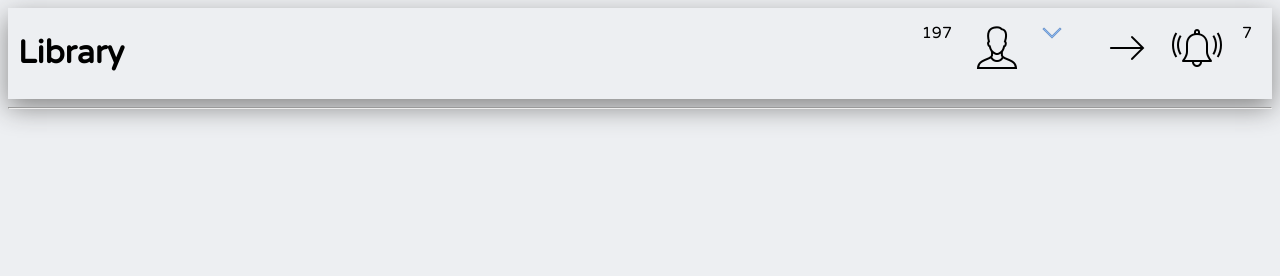
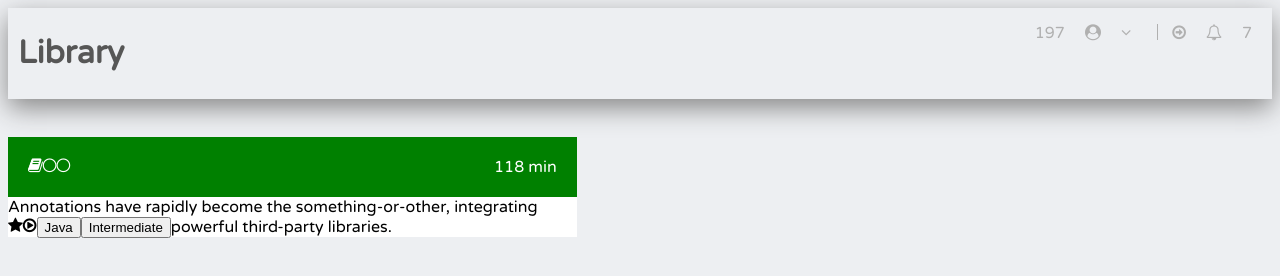
Before and after one commit to lenjha/treehouse, a plain HTML site: page index.html in a window 1280 px wide. Drawn offline with Linux system fonts and the light colour scheme.

Commit message:
get icons and time centered and floated in header

```diff
--- a/css/styles.css
+++ b/css/styles.css
@@ -11,27 +11,73 @@
 
 body {
   background:rgb(237, 239, 242);
+  font-family: 'Varela Round', sans-serif;
 }
 
-.contacts, .contact-number, .down-arrow {
+button {
+  float: left;
+}
+.button-java {
+  clear: both;
+}
+
+.header-right {
+  float: left;
+  vertical-align: middle;
+}
+
+.django, .javafx {
+  float: right;
+}
+
+.info {
+  margin-top: 3%;
+  width: 45%;
+}
+
+.info-icon {
+  float: left;
+
+}
+
+.info-main {
+  background: white;
+
+}
+
+.java-header {
+  background: green;
+  color: white;
+  overflow: auto;
+  padding: 20px;
+}
+
+#time {
+  float: right;
   margin: 0;
 }
 
-.contact-number {
+.navbar li {
+  color: #b0b0b0;
   font-size: 30;
 }
 
-.down-arrow {
+.fa-angle-down {
   width: 50%;
-  bottom: 20%;
+  border-right: 1px solid #b0b0b0;
+  padding-right: 20px;
 }
+
+.java, .woocommerce {
+  float: left;
+}
+
 
 .navbar {
   background:rgb(237, 239, 242);
   padding:5px 10px;
   /*border: 1px solid darkgrey;*/
   overflow: auto;
-  font-family: 'Varela Round', sans-serif;
   margin-bottom: 0;
   box-shadow: 0px 9px 25px #888888;
 }
@@ -44,6 +90,7 @@ body {
 
 .navbar h1 {
   float: left;
+  color: #565656;
 }
 
 .navbar li {
--- a/index.html
+++ b/index.html
@@ -3,6 +3,8 @@
   <head>
     <link href="css/styles.css" rel="stylesheet" type="text/css">
     <link href="https://fonts.googleapis.com/css?family=Varela+Round" rel="stylesheet">
+    <link rel="stylesheet" href="https://cdnjs.cloudflare.com/ajax/libs/font-awesome/4.7.0/css/font-awesome.css
+">
     <meta charset="utf-8">
     <title>Treehouse Library</title>
   </head>
@@ -12,49 +14,92 @@
       <div class="navbar">
         <h1>Library</h1>
         <ul>
-          <li>7</li>
-          <li><img src="bell.png" alt="bell icon for notifications"></li>
-          <li><img src="right-arrow.png" alt="right arrow icon"></li>
-          <li><img class="down-arrow" src="down-arrow.png" alt=""></li>
-          <li><img class="contacts" src="contacts.png" alt="icon of contact silhouette"></li>
+          <li class="notifications-num">7</li>
+          <li><i class="fa fa-bell-o" aria-hidden="true"></i></li>
+          <li><i class="fa fa-arrow-circle-o-right" aria-hidden="true"></i></li>
+          <!-- <li class="divider"></li> -->
+          <li><i class="fa fa-angle-down" aria-hidden="true"></i></li>
+          <li><i class="fa fa-user-circle"></i></li>
           <li class="contact-number">197</li>
         </ul>
       </div>
 
-      <!-- <div class="main">
+      <div class="main">
 
         <div class="info java">
           <div class="header java-header">
+              <i class="header-right fa fa-book" aria-hidden="true"></i>
+              <i class="header-right fa fa-circle-thin" aria-hidden="true"></i>
+              <i class="header-right fa fa-circle-thin" aria-hidden="true"></i>
+            <p id="time">118 min</p>
+          </div> <!--java-header-->
+          <div class="info-main">
+            Annotations have rapidly become the something-or-other, integrating powerful third-party libraries.
+            <i class="info-icon fa fa-star" aria-hidden="true"></i>
+            <i class="info-icon fa fa-play-circle-o" aria-hidden="true"></i>
+            <button type="button" name="button">Java</button>
+            <button type="button" name="button">Intermediate</button>
+          </div>
+        </div>
+<!--
+        <div class="info django">
+          <div class="header django-header">
+            <i class="fa fa-book" aria-hidden="true"></i>
+            <i class="fa fa-circle-thin" aria-hidden="true"></i>
+            <i class="fa fa-circle-thin" aria-hidden="true"></i>
+            <i class="fa fa-circle-thin" aria-hidden="true"></i>
+            <p>2 hours</p>
           </div>
           <div class="info-main">
+            <p>In Django Basics, you learned how to set up the skeleton of a video tutorial library.  But for a real-world application, you'd...</p>
           </div>
-        </div>
-
-        <div class="info django">
-          <div class="header django-header">
-          </div>
-          <div class="info-main">
-          </div>
+          <i class="info-icon fa fa-star" aria-hidden="true"></i>
+          <i class="info-icon fa fa-play-circle-o" aria-hidden="true"></i>
+          <button type="button" name="button">Python</button>
+          <button type="button" name="button">Intermediate</button>
         </div>
 
         <div class="info woocommerce">
           <div class="header woocommerce-header">
+            <i class="fa fa-book" aria-hidden="true"></i>
+            <i class="fa fa-circle-thin" aria-hidden="true"></i>
+            <i class="fa fa-circle-thin" aria-hidden="true"></i>
+            <i class="fa fa-circle-thin" aria-hidden="true"></i>
+            <i class="fa fa-circle-thin" aria-hidden="true"></i>
+            <i class="fa fa-circle-thin" aria-hidden="true"></i>
+            <p>3 hours</p>
           </div>
           <div class="info-main">
+            <p>WooCommerce is the leading Ecommerce plugin for WordPress and allows you to easily turn any WordPress site into a site...</p>
           </div>
+          <i class="info-icon fa fa-star" aria-hidden="true"></i>
+          <i class="info-icon fa fa-play-circle-o" aria-hidden="true"></i>
+          <button type="button" name="button">WordPress</button>
+          <button type="button" name="button">Intermediate</button>
         </div>
 
         <div class="info javafx">
           <div class="header javafx-header">
+            <i class="fa fa-book" aria-hidden="true"></i>
+            <i class="fa fa-circle-thin" aria-hidden="true"></i>
+            <i class="fa fa-circle-thin" aria-hidden="true"></i>
+            <i class="fa fa-circle-thin" aria-hidden="true"></i>
+            <i class="fa fa-circle-thin" aria-hidden="true"></i>
+            <p>3 hours</p>
           </div>
           <div class="info-main">
+            JavaFX is the de facto way to make Graphical User Interfaces (or GUIs) in Java.  It is robust and customizable, and getting familia...
           </div>
+          <i class="info-icon fa fa-star" aria-hidden="true"></i>
+          <i class="info-icon fa fa-play-circle-o" aria-hidden="true"></i>
+          <button type="button" name="button">Java</button>
+          <button type="button" name="button">Intermediate</button>
         </div> -->
 
       </div>
 
       <div class="footer">
-        <hr>
+        <!-- <hr> -->
       </div>
 
     </div>
```
Also changed, not shown: right-arrow2.png (added).
